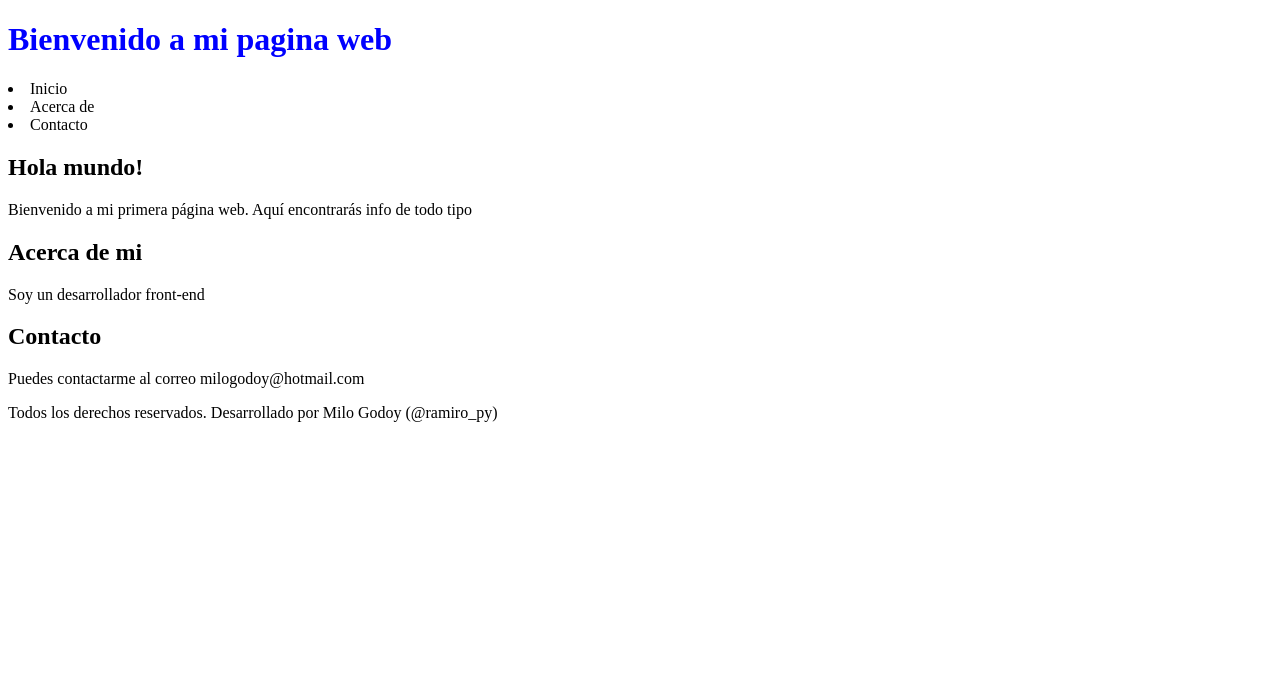
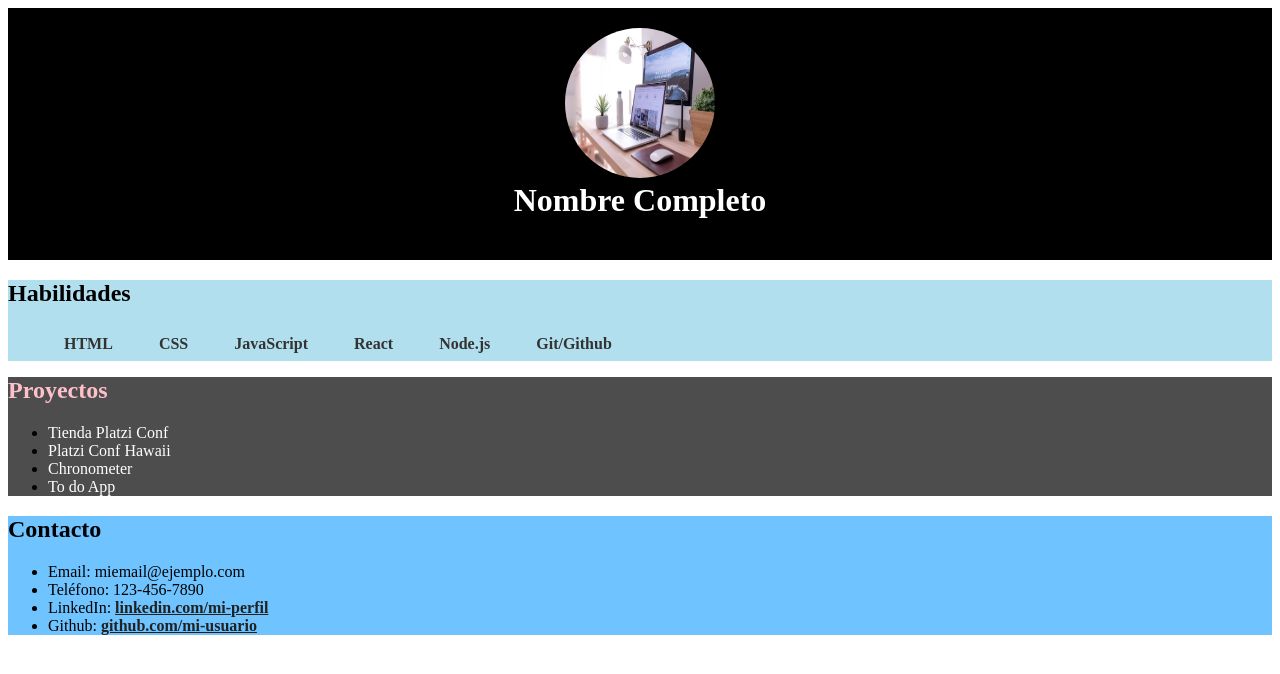
Before and after one commit to MiloGodoy/portafolio-gpt, a plain HTML site: page index.html in a window 1280 px wide. Drawn offline with Linux system fonts and the light colour scheme.

Commit message:
actualizando página web

```diff
--- a/index.html
+++ b/index.html
@@ -1,33 +1,48 @@
 <!DOCTYPE html>
 <html>
 <head>
-  <title>Buenvenido a mi Página Web</title>
-  <link rel="stylesheet" type="text/css" href="style.css">
+	<title>Mi Portafolio</title>
+  <link rel="stylesheet" href="style.css">
+
 </head>
+
 <body>
 	<header>
-      <h1>Bienvenido a mi pagina web</h1>
+    <img src="imagen.jpg" alt="Imagen">
+		<h1>Nombre Completo</h1>
 	</header>
-    <nav>
-      <li><a href="#Inicio"></a>Inicio</li>
-      <li><a href="#Acerca de"></a>Acerca de</li>
-      <li><a href="#contacto"></a>Contacto</li>
-    </nav>
-    <section id="inicio">
-      <h2>Hola mundo!</h2>
-      <p>Bienvenido a mi primera página web. Aquí encontrarás info de todo tipo</p>
+
+	<section id="habilidades" class="habilidades">
+		<h2>Habilidades</h2>
+		<ul>
+			<li>HTML</li>
+			<li>CSS</li>
+			<li>JavaScript</li>
+			<li>React</li>
+			<li>Node.js</li>
+			<li>Git/Github</li>
+		</ul>
 	</section>
-    <section id="acerca-de">
-      <h2>Acerca de mi</h2>
-      <p>Soy un desarrollador front-end</p>
+
+	<section id="proyectos" class="proyectos">
+		<h2>Proyectos</h2>
+		<ul>
+      <li><a href="https://platziconf-merch-367200.firebaseapp.com">Tienda Platzi Conf</a></li>
+			<li><a href="https://milogodoy.github.io/platzi-conf-hawaii/">Platzi Conf Hawaii</a></li>
+			<li><a href="https://milogodoy.github.io/chronometer/">Chronometer</a></li>
+			<li><a href="https://milogodoy.github.io/todoApp/">To do App</a></li>
+		</ul>
 	</section>
-    <section id="contacto">
+
+	<section id="contacto" class="contacto">
 		<h2>Contacto</h2>
-        <p>Puedes contactarme al correo milogodoy@hotmail.com</p>
+		<ul>
+			<li>Email: miemail@ejemplo.com</li>
+			<li>Teléfono: 123-456-7890</li>
+			<li>LinkedIn: <a href="#">linkedin.com/mi-perfil</a></li>
+			<li>Github: <a href="#">github.com/mi-usuario</a></li>
+		</ul>
 	</section>
-    <footer>
-      <p>Todos los derechos reservados. Desarrollado por Milo Godoy (@ramiro_py)</p>
-    </footer>
 
 </body>
 </html>
--- a/style.css
+++ b/style.css
@@ -1,3 +1,71 @@
+/* Estilos para el encabezado */
+header {
+  background-color: black;
+  color: #fff;
+  padding: 20px;
+  text-align: center;
+}
+
+header img {
+  width: 150px;
+  height: 150px;
+  border-radius: 50%;
+}
+
 h1 {
-  color: blue;
+  margin-top: 0;
 }
+
+/* Estilos para la sección de habilidades */
+.habilidades {
+  background-color: #b2dfee;
+}
+
+.habilidades li {
+  display: inline-block;
+  color: #333;
+  padding: 8px 16px;
+  margin-right: 10px;
+  border-radius: 50px;
+  font-weight: bold;
+}
+
+/* Estilos para la sección de proyectos */
+.proyectos {
+  background-color: #4d4d4d;
+}
+
+.proyectos li a {
+  margin-bottom: 20px;
+  color: white;
+  text-decoration: none;
+  text-align: center;
+}
+
+.proyectos h2 {
+  margin-top: 0;
+  color: pink;
+}
+
+.project p {
+  margin: 0;
+}
+
+/* Estilos para la sección de contacto */
+.contacto {
+  background-color: #6fc3ff;
+  margin: 20px 0;
+}
+
+.contacto p {
+  margin: 0;
+}
+
+.contacto a {
+  color: #212121;
+  font-weight: bold;
+}
+
+.contacto a:hover {
+  text-decoration: underline;
+}
```
Also changed, not shown: imagen.jpg (added). Lines whose indentation alone changed are shown as unchanged.
